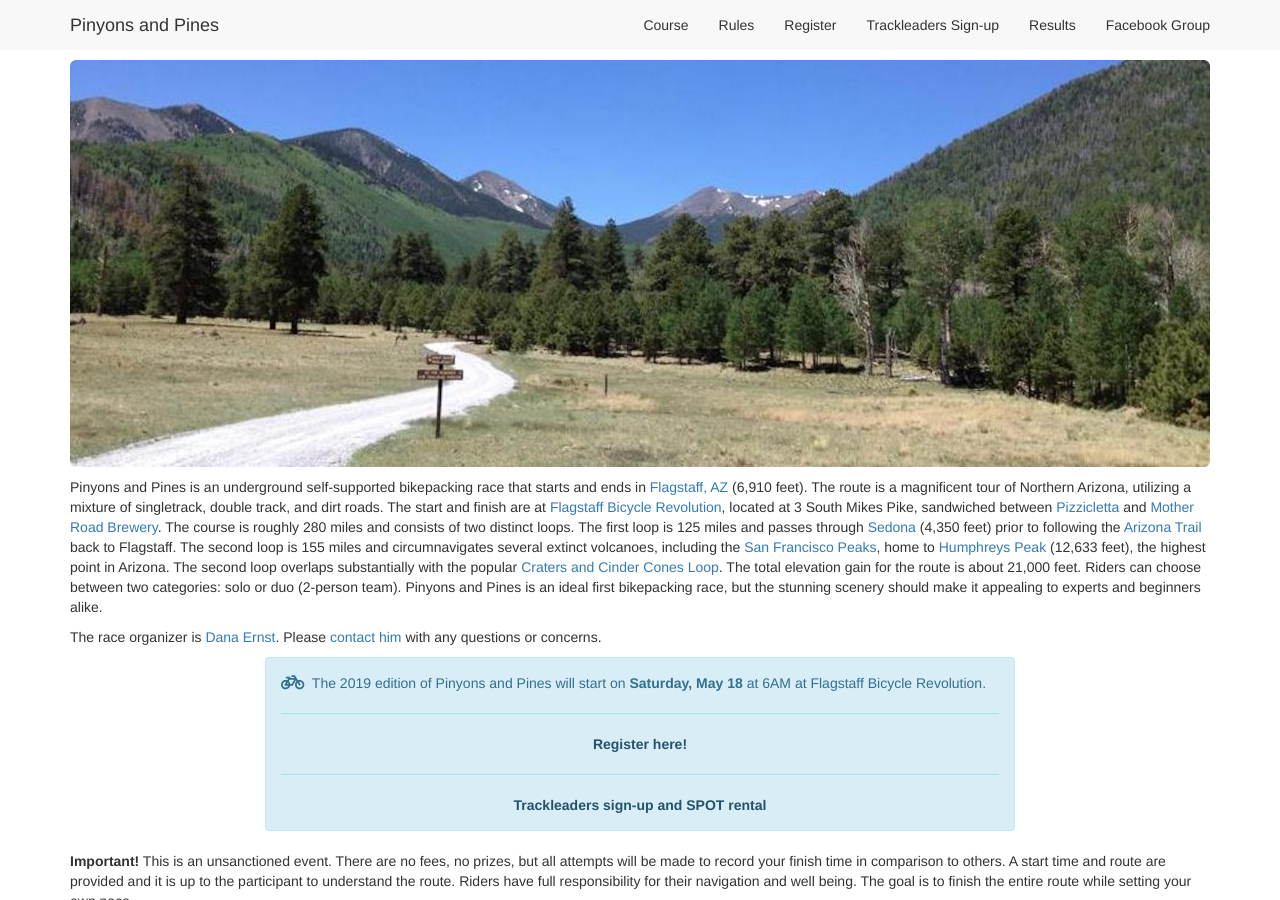
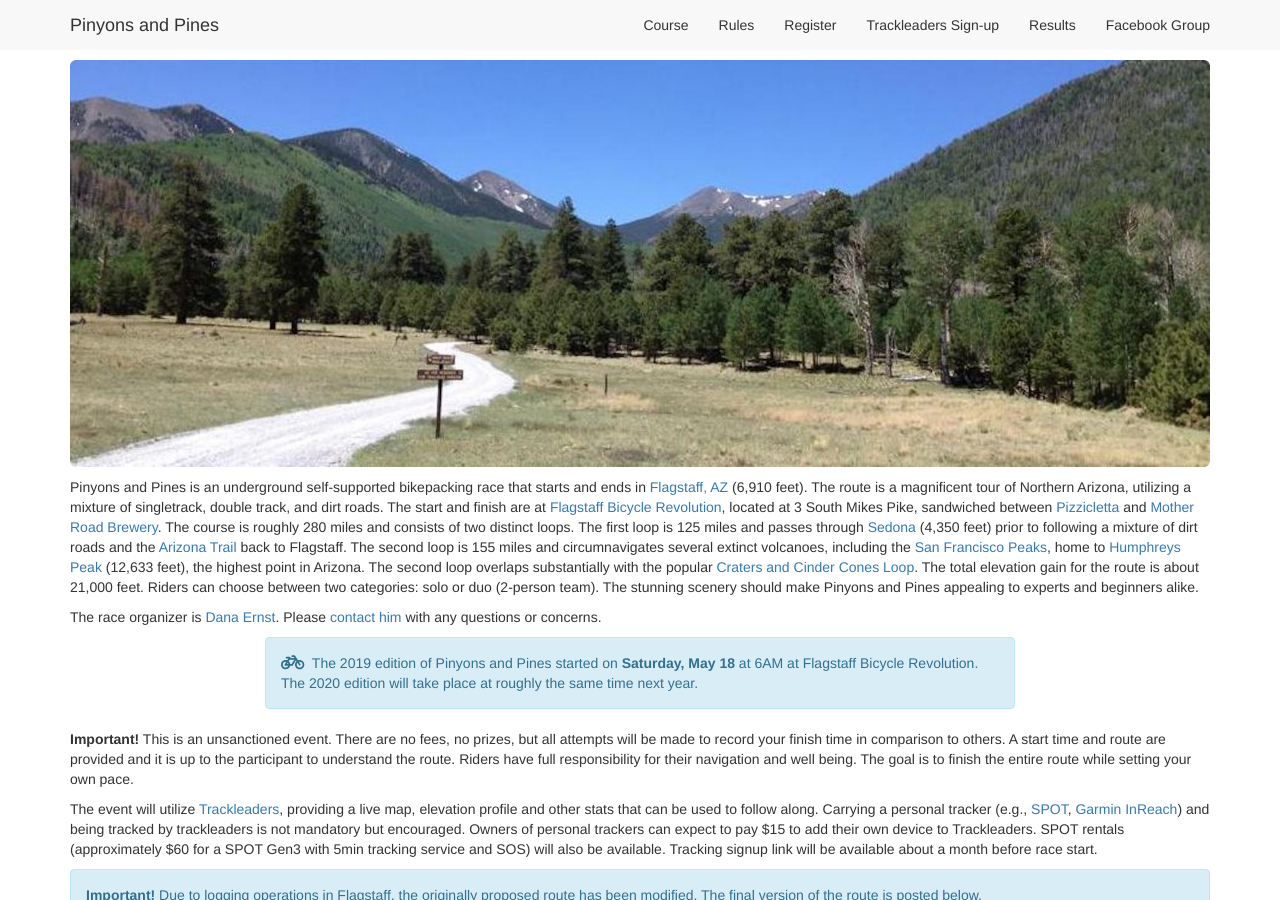
Before and after one commit to dcernst/PinyonsPines, a Jekyll site: the page built from index.md, in a window 1280 px wide and 900 px high. Built offline with Jekyll 4.4.1, drawn with Linux system fonts in a browser that asks for light colours; nearby versions of some CDN libraries.

Commit message:
Update index.md

```diff
--- a/index.md
+++ b/index.md
@@ -5,7 +5,7 @@ title: Pinyons and Pines
 
 <img src="{{ site.baseurl }}/images/LockettMeadow.jpg" class="img-responsive img-rounded" img style="margin-bottom: 10px" />
 
-Pinyons and Pines is an underground self-supported bikepacking race that starts and ends in [Flagstaff, AZ](https://en.wikipedia.org/wiki/Flagstaff,_Arizona) (6,910 feet). The route is a magnificent tour of Northern Arizona, utilizing a mixture of singletrack, double track, and dirt roads.  The start and finish are at [Flagstaff Bicycle Revolution](http://flagbikerev.com), located at 3 South Mikes Pike, sandwiched between [Pizzicletta](http://www.pizzicletta.com) and [Mother Road Brewery](https://www.motherroadbeer.com). The course is roughly 280 miles and consists of two distinct loops. The first loop is 125 miles and passes through [Sedona](https://en.wikipedia.org/wiki/Sedona,_Arizona) (4,350 feet) prior to following the [Arizona Trail](https://aztrail.org) back to Flagstaff.  The second loop is 155 miles and circumnavigates several extinct volcanoes, including the [San Francisco Peaks](https://en.wikipedia.org/wiki/San_Francisco_Peaks), home to [Humphreys Peak](https://en.wikipedia.org/wiki/Humphreys_Peak) (12,633 feet), the highest point in Arizona. The second loop overlaps substantially with the popular [Craters and Cinder Cones Loop](https://www.bikepackingroots.org/craters-and-cinder-cones.html). The total elevation gain for the route is about 21,000 feet. Riders can choose between two categories: solo or duo (2-person team). Pinyons and Pines is an ideal first bikepacking race, but the stunning scenery should make it appealing to experts and beginners alike.
+Pinyons and Pines is an underground self-supported bikepacking race that starts and ends in [Flagstaff, AZ](https://en.wikipedia.org/wiki/Flagstaff,_Arizona) (6,910 feet). The route is a magnificent tour of Northern Arizona, utilizing a mixture of singletrack, double track, and dirt roads.  The start and finish are at [Flagstaff Bicycle Revolution](http://flagbikerev.com), located at 3 South Mikes Pike, sandwiched between [Pizzicletta](http://www.pizzicletta.com) and [Mother Road Brewery](https://www.motherroadbeer.com). The course is roughly 280 miles and consists of two distinct loops. The first loop is 125 miles and passes through [Sedona](https://en.wikipedia.org/wiki/Sedona,_Arizona) (4,350 feet) prior to following a mixture of dirt roads and the [Arizona Trail](https://aztrail.org) back to Flagstaff.  The second loop is 155 miles and circumnavigates several extinct volcanoes, including the [San Francisco Peaks](https://en.wikipedia.org/wiki/San_Francisco_Peaks), home to [Humphreys Peak](https://en.wikipedia.org/wiki/Humphreys_Peak) (12,633 feet), the highest point in Arizona. The second loop overlaps substantially with the popular [Craters and Cinder Cones Loop](https://www.bikepackingroots.org/craters-and-cinder-cones.html). The total elevation gain for the route is about 21,000 feet. Riders can choose between two categories: solo or duo (2-person team). The stunning scenery should make Pinyons and Pines appealing to experts and beginners alike.
 
 The race organizer is [Dana Ernst](http://danaernst.com). Please [contact him](mailto:ernst.tribe@gmail.com) with any questions or concerns.
 
@@ -14,8 +14,9 @@ The race organizer is [Dana Ernst](http://danaernst.com). Please [contact him](m
 </div>
 <div class="col-xs-12 col-sm-12 col-md-8 col-lg-8">
 <div class="alert alert-info" role="alert">
-<i class="fas fa-bicycle fa-lg"></i>&nbsp; The 2019 edition of Pinyons and Pines will start on <strong>Saturday, May 18</strong> at 6AM at Flagstaff Bicycle Revolution.
+<i class="fas fa-bicycle fa-lg"></i>&nbsp; The 2019 edition of Pinyons and Pines started on <strong>Saturday, May 18</strong> at 6AM at Flagstaff Bicycle Revolution. The 2020 edition will take place at roughly the same time next year.
 
+<!--
 <hr>
 <center>
 <a href="https://docs.google.com/forms/d/e/1FAIpQLSf0Hpx2bJai-bseT1WJOTMZnYV5TtgrC0d0hLpGAltCE9qyjQ/viewform?usp=sf_link" class="alert-link" target="_blank">Register here!</a>
@@ -25,6 +26,7 @@ The race organizer is [Dana Ernst](http://danaernst.com). Please [contact him](m
 <center>
 <a href="https://form.jotform.com/trackleaders/pinyonspines19" class="alert-link" target="_blank">Trackleaders sign-up and SPOT rental</a>
 </center>
+-->
 
 </div>
 </div>
```
